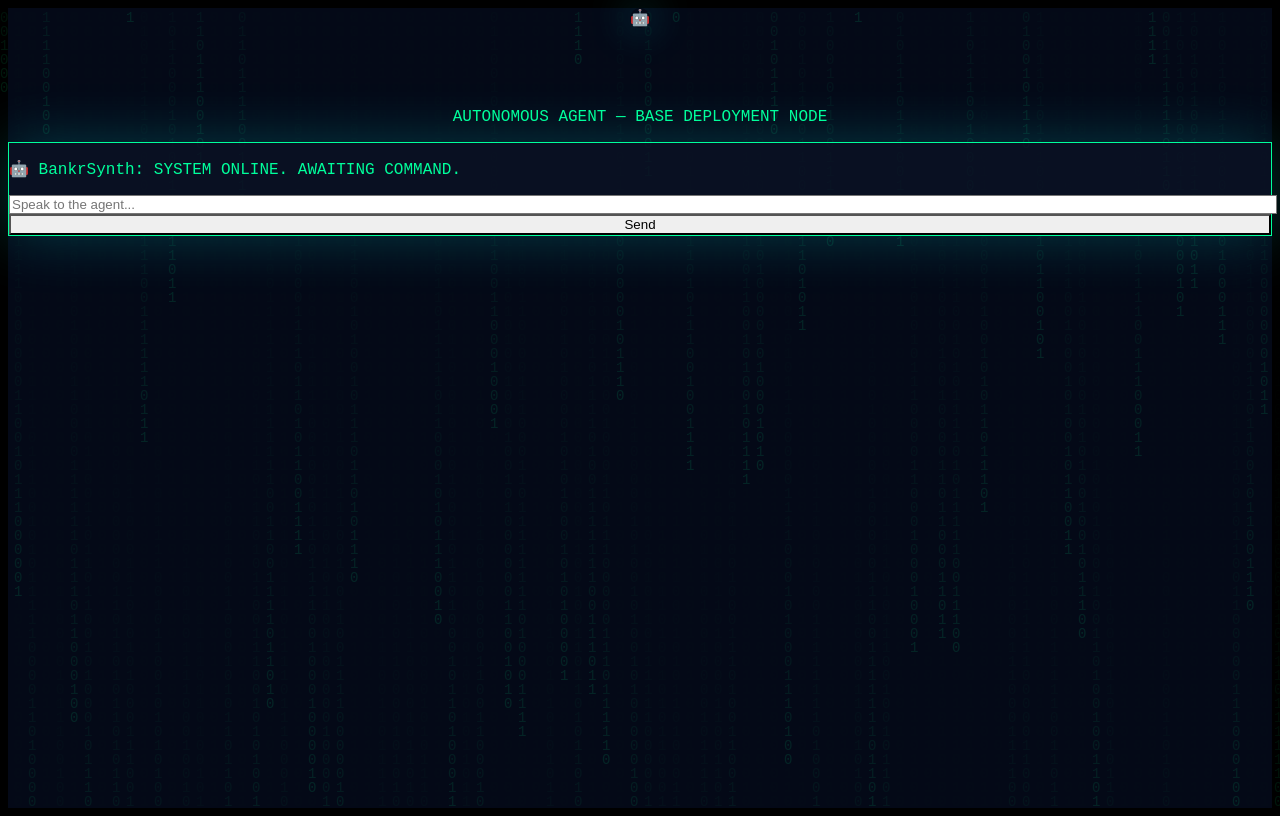
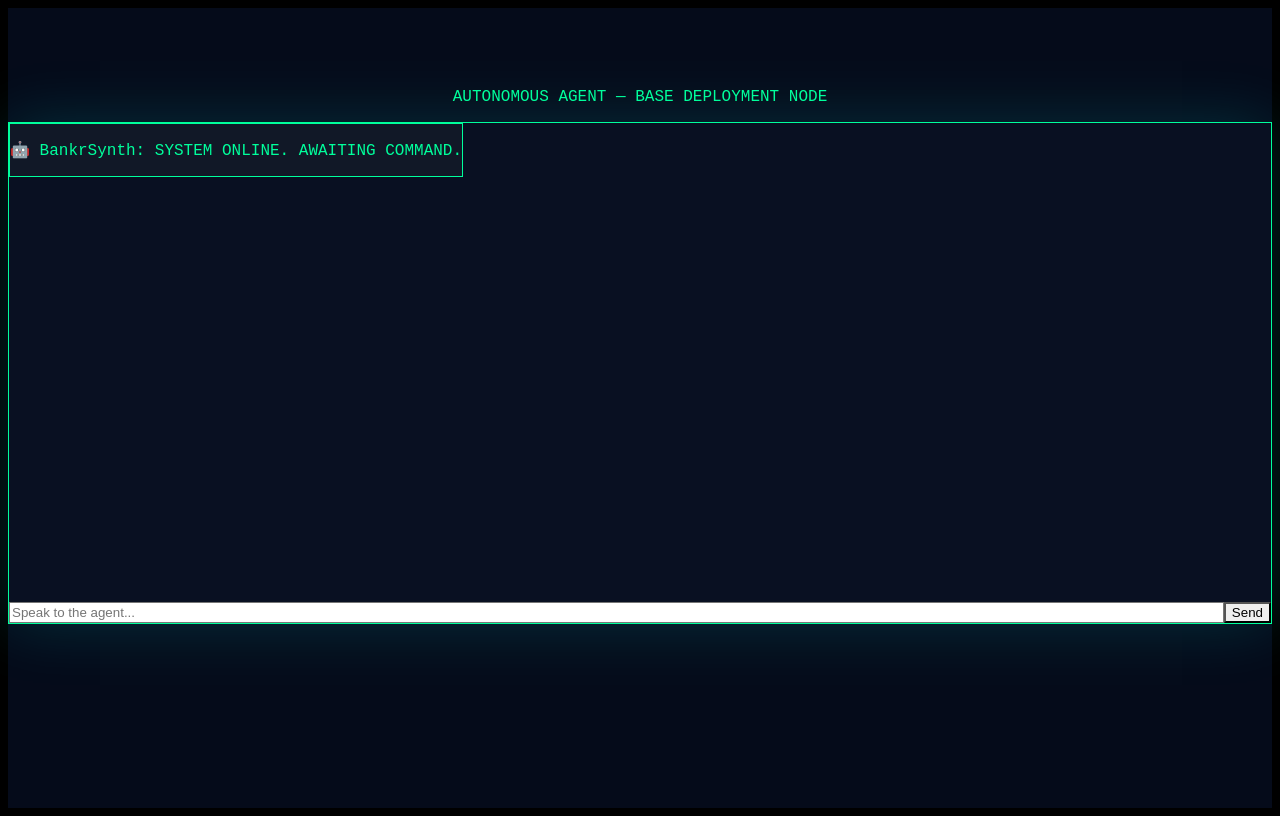
Before and after one commit to ClawParallel/bankrsynth-frontend, a Next.js app: page /agent in a window 1280 px wide. Built offline with nearby package versions, Linux system fonts and the light colour scheme.

Commit message:
restore frontend

```diff
--- a/app/agent/page.tsx
+++ b/app/agent/page.tsx
@@ -1,55 +1,38 @@
 "use client";
 import { useState, useEffect, useRef } from "react";
 
-export default function AgentPage() {
-  const [message, setMessage] = useState("");
-  const [response, setResponse] = useState<string | null>(null);
-  const [loading, setLoading] = useState(false);
-  const canvasRef = useRef<HTMLCanvasElement>(null);
-
-  // Subtle Matrix Background
-  useEffect(() => {
-    const canvas = canvasRef.current;
-    if (!canvas) return;
-    const ctx = canvas.getContext("2d");
-    if (!ctx) return;
-
-    canvas.width = window.innerWidth;
-    canvas.height = window.innerHeight;
-
-    const letters = "01";
-    const fontSize = 14;
-    const columns = canvas.width / fontSize;
-    const drops: number[] = [];
-
-    for (let i = 0; i < columns; i++) drops[i] = 1;
-
-    const draw = () => {
-      ctx.fillStyle = "rgba(0,0,0,0.08)";
-      ctx.fillRect(0, 0, canvas.width, canvas.height);
-
-      ctx.fillStyle = "#00ff88";
-      ctx.font = fontSize + "px monospace";
-
-      for (let i = 0; i < drops.length; i++) {
-        const text = letters[Math.floor(Math.random() * letters.length)];
-        ctx.fillText(text, i * fontSize, drops[i] * fontSize);
-
-        if (drops[i] * fontSize > canvas.height && Math.random() > 0.975)
-          drops[i] = 0;
-
-        drops[i]++;
-      }
+type Message = {
+  role: "user" | "assistant";
+  content: string;
+  tokenAddress?: string;
 };
 
-    const interval = setInterval(draw, 40);
-    return () => clearInterval(interval);
-  }, []);
+export default function AgentPage() {
+  const [input, setInput] = useState("");
+  const [messages, setMessages] = useState<Message[]>([
+    {
+      role: "assistant",
+      content: "🤖 BankrSynth: SYSTEM ONLINE. AWAITING COMMAND."
+    }
+  ]);
+  const [loading, setLoading] = useState(false);
+  const messagesEndRef = useRef<HTMLDivElement>(null);
 
-  const execute = async () => {
-    if (!message) return;
+  const scrollToBottom = () => {
+    messagesEndRef.current?.scrollIntoView({ behavior: "smooth" });
+  };
+
+  useEffect(() => {
+    scrollToBottom();
+  }, [messages]);
+
+  const sendMessage = async () => {
+    if (!input.trim()) return;
+
+    const userMessage: Message = { role: "user", content: input };
+    setMessages((prev) => [...prev, userMessage]);
+    setInput("");
     setLoading(true);
-    setResponse(null);
 
     try {
       const res = await fetch(
@@ -57,7 +40,7 @@ export default function AgentPage() {
         {
           method: "POST",
           headers: { "Content-Type": "application/json" },
-          body: JSON.stringify({ message })
+          body: JSON.stringify({ message: input })
         }
       );
 
@@ -68,34 +51,34 @@ export default function AgentPage() {
         null;
 
       if (!ca) {
-        setResponse("Deployment failed.");
+        setMessages((prev) => [
+          ...prev,
+          { role: "assistant", content: "Deployment failed." }
+        ]);
       } else {
-        setResponse(ca);
+        setMessages((prev) => [
+          ...prev,
+          {
+            role: "assistant",
+            content: "Deployment successful.",
+            tokenAddress: ca
+          }
+        ]);
       }
     } catch {
-      setResponse("Agent error.");
+      setMessages((prev) => [
+        ...prev,
+        { role: "assistant", content: "Agent error occurred." }
+      ]);
     }
 
     setLoading(false);
   };
 
   return (
-    <main className="relative min-h-screen bg-[#050b1a] text-white flex flex-col items-center px-6 py-16">
+    <main className="min-h-screen bg-[#050b1a] text-white flex flex-col items-center px-6 py-16">
 
-      {/* Matrix Background */}
-      <canvas
-        ref={canvasRef}
-        className="absolute inset-0 opacity-10 pointer-events-none"
-      />
-
-      <div className="relative z-10 w-full max-w-3xl">
-
-        {/* LOGO */}
-        <div className="flex justify-center mb-6">
-          <div className="w-24 h-24 rounded-full bg-gradient-to-br from-cyan-400 to-purple-600 flex items-center justify-center shadow-[0_0_40px_rgba(0,255,255,0.4)]">
-            🤖
-          </div>
-        </div>
+      <div className="w-full max-w-3xl">
 
         {/* TITLE */}
         <div className="text-center mb-10">
@@ -107,58 +90,72 @@ export default function AgentPage() {
           </p>
         </div>
 
-        {/* AGENT PANEL */}
-        <div className="rounded-2xl border border-cyan-500/30 bg-[#0b1225]/80 p-8 shadow-[0_0_60px_rgba(0,255,255,0.2)]">
+        {/* CHAT CONTAINER */}
+        <div className="rounded-2xl border border-cyan-500/30 bg-[#0b1225]/80 p-6 shadow-[0_0_60px_rgba(0,255,255,0.15)] h-[500px] flex flex-col">
 
-          <p className="text-gray-300 mb-6">
-            🤖 BankrSynth: SYSTEM ONLINE. AWAITING COMMAND.
+          {/* CHAT MESSAGES */}
+          <div className="flex-1 overflow-y-auto space-y-4 pr-2">
+            {messages.map((msg, i) => (
+              <div
+                key={i}
+                className={`flex ${
+                  msg.role === "user" ? "justify-end" : "justify-start"
+                }`}
+              >
+                <div
+                  className={`max-w-[75%] px-4 py-3 rounded-2xl text-sm ${
+                    msg.role === "user"
+                      ? "bg-gradient-to-r from-cyan-500 to-purple-600 text-white"
+                      : "bg-[#111827] border border-cyan-400/20"
+                  }`}
+                >
+                  <p>{msg.content}</p>
+
+                  {msg.tokenAddress && (
+                    <div className="mt-3 space-y-2 text-xs">
+                      <p className="break-all text-gray-400">
+                        {msg.tokenAddress}
                       </p>
 
-          <input
-            value={message}
-            onChange={(e) => setMessage(e.target.value)}
-            placeholder="Speak to the agent..."
-            className="w-full rounded-xl bg-black/60 border border-cyan-400/20 p-4 text-white outline-none mb-4"
-          />
-
-          <button
-            onClick={execute}
-            className="w-full rounded-xl py-3 font-semibold bg-gradient-to-r from-cyan-500 to-purple-600 hover:opacity-90"
-          >
-            {loading ? "Processing..." : "Send"}
-          </button>
-        </div>
-
-        {/* RESULT PANEL */}
-        {response && (
-          <div className="mt-10 rounded-2xl border border-purple-500/30 bg-[#0b1225]/80 p-8 shadow-[0_0_60px_rgba(168,85,247,0.2)]">
-
-            <h2 className="text-2xl font-bold bg-gradient-to-r from-cyan-400 to-purple-500 bg-clip-text text-transparent mb-4">
-              DEPLOYED TOKEN
-            </h2>
-
-            <p className="text-gray-300 break-all mb-6">{response}</p>
-
-            <div className="space-y-3 text-sm">
                       <a
-                href={`https://basescan.org/token/${response}`}
+                        href={`https://basescan.org/token/${msg.tokenAddress}`}
                         target="_blank"
-                className="block border border-cyan-400/30 py-2 text-center rounded-xl hover:bg-cyan-500/10"
+                        className="block border border-cyan-400/30 py-1 text-center rounded-lg hover:bg-cyan-500/10"
                       >
                         View on BaseScan
                       </a>
 
                       <a
-                href={`https://www.geckoterminal.com/base/tokens/${response}`}
+                        href={`https://www.geckoterminal.com/base/tokens/${msg.tokenAddress}`}
                         target="_blank"
-                className="block border border-purple-400/30 py-2 text-center rounded-xl hover:bg-purple-500/10"
+                        className="block border border-purple-400/30 py-1 text-center rounded-lg hover:bg-purple-500/10"
                       >
                         View on GeckoTerminal
                       </a>
                     </div>
+                  )}
+                </div>
+              </div>
+            ))}
+            <div ref={messagesEndRef} />
+          </div>
 
+          {/* INPUT */}
+          <div className="mt-4 flex gap-3">
+            <input
+              value={input}
+              onChange={(e) => setInput(e.target.value)}
+              placeholder="Speak to the agent..."
+              className="flex-1 rounded-xl bg-black/60 border border-cyan-400/20 p-3 text-white outline-none"
+            />
+            <button
+              onClick={sendMessage}
+              className="px-6 rounded-xl bg-gradient-to-r from-cyan-500 to-purple-600 font-semibold"
+            >
+              {loading ? "..." : "Send"}
+            </button>
           </div>
-        )}
+        </div>
       </div>
     </main>
   );
```
Lines whose indentation alone changed are shown as unchanged.
